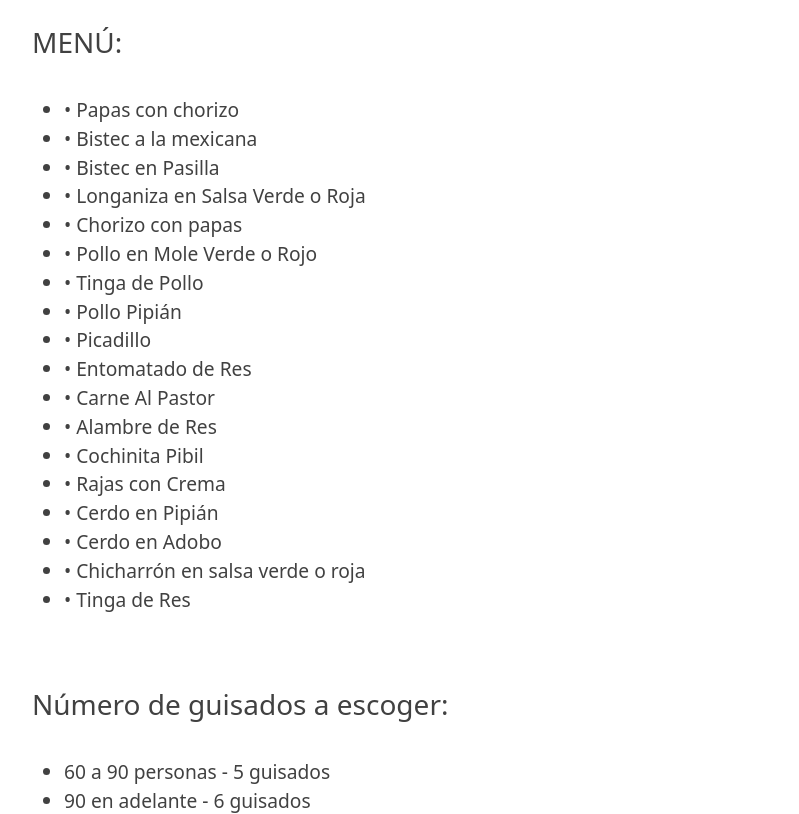
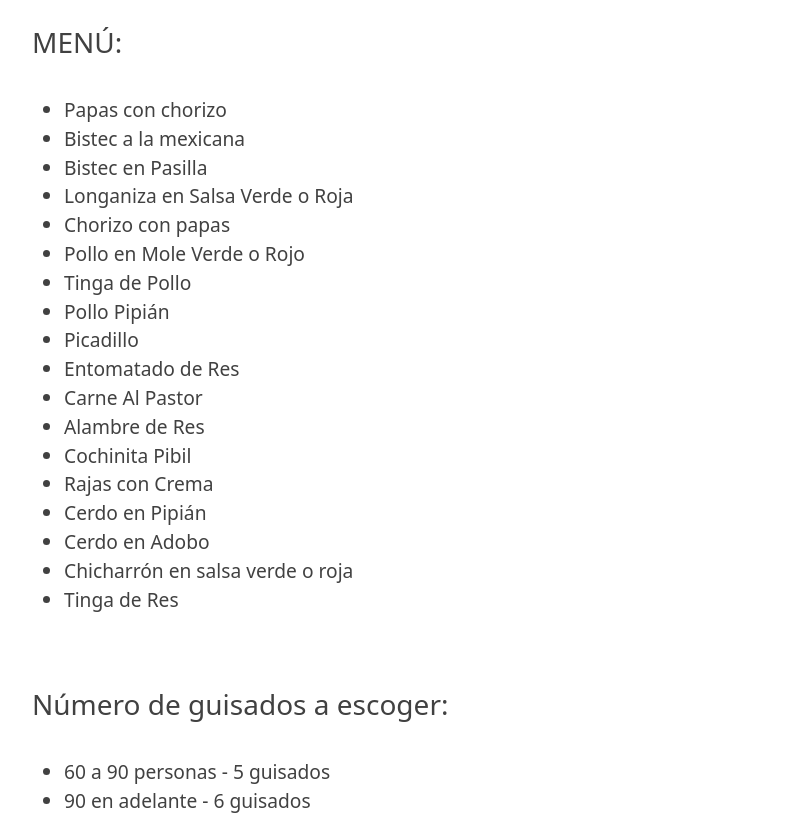
Before and after one commit to hackuna885/haciendareal, a plain HTML site: page guisado.html in a window 1280 px wide. Shown: the part 642-1456 px from the top of the page, without its empty margins (240-1039 px from the left). Drawn offline with Linux system fonts and the light colour scheme.

Commit message:
05032023

```diff
--- a/guisado.html
+++ b/guisado.html
@@ -91,24 +91,24 @@
                                     <h3>MENÚ:</h3>
                                     <br>
                                     <ul>
-                                        <li>•	Papas con chorizo</li>
-                                        <li>•	Bistec a la mexicana</li>
-                                        <li>•	Bistec en Pasilla</li>
-                                        <li>•	Longaniza en Salsa Verde o Roja</li>
-                                        <li>•	Chorizo con papas</li>
-                                        <li>•	Pollo en Mole Verde o Rojo</li>
-                                        <li>•	Tinga de Pollo</li>
-                                        <li>•	Pollo Pipián</li>
-                                        <li>•	Picadillo</li>
-                                        <li>•	Entomatado de Res</li>
-                                        <li>•	Carne Al Pastor</li>
-                                        <li>•	Alambre de Res</li>
-                                        <li>•	Cochinita Pibil</li>
-                                        <li>•	Rajas con Crema</li>
-                                        <li>•	Cerdo en Pipián</li>
-                                        <li>•	Cerdo en Adobo</li>
-                                        <li>•	Chicharrón en salsa verde o roja</li>
-                                        <li>•	Tinga de Res</li>
+                                        <li>Papas con chorizo</li>
+                                        <li>Bistec a la mexicana</li>
+                                        <li>Bistec en Pasilla</li>
+                                        <li>Longaniza en Salsa Verde o Roja</li>
+                                        <li>Chorizo con papas</li>
+                                        <li>Pollo en Mole Verde o Rojo</li>
+                                        <li>Tinga de Pollo</li>
+                                        <li>Pollo Pipián</li>
+                                        <li>Picadillo</li>
+                                        <li>Entomatado de Res</li>
+                                        <li>Carne Al Pastor</li>
+                                        <li>Alambre de Res</li>
+                                        <li>Cochinita Pibil</li>
+                                        <li>Rajas con Crema</li>
+                                        <li>Cerdo en Pipián</li>
+                                        <li>Cerdo en Adobo</li>
+                                        <li>Chicharrón en salsa verde o roja</li>
+                                        <li>Tinga de Res</li>
                                     </ul>
                                     <br>
                                     <br>
```
